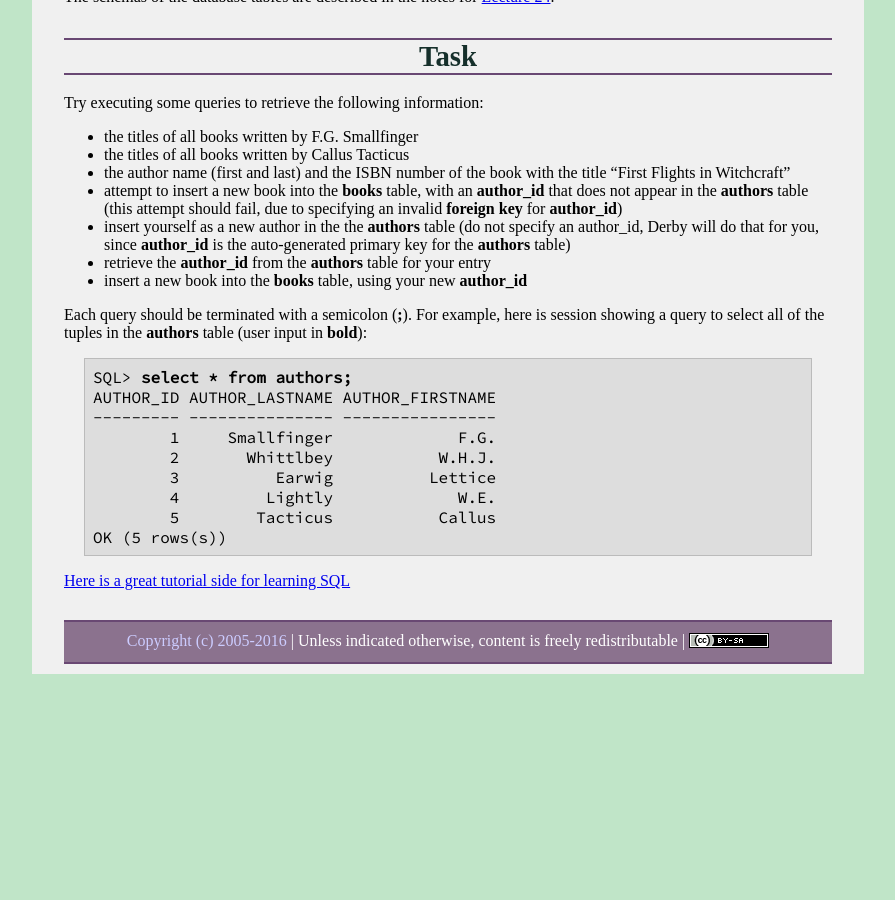
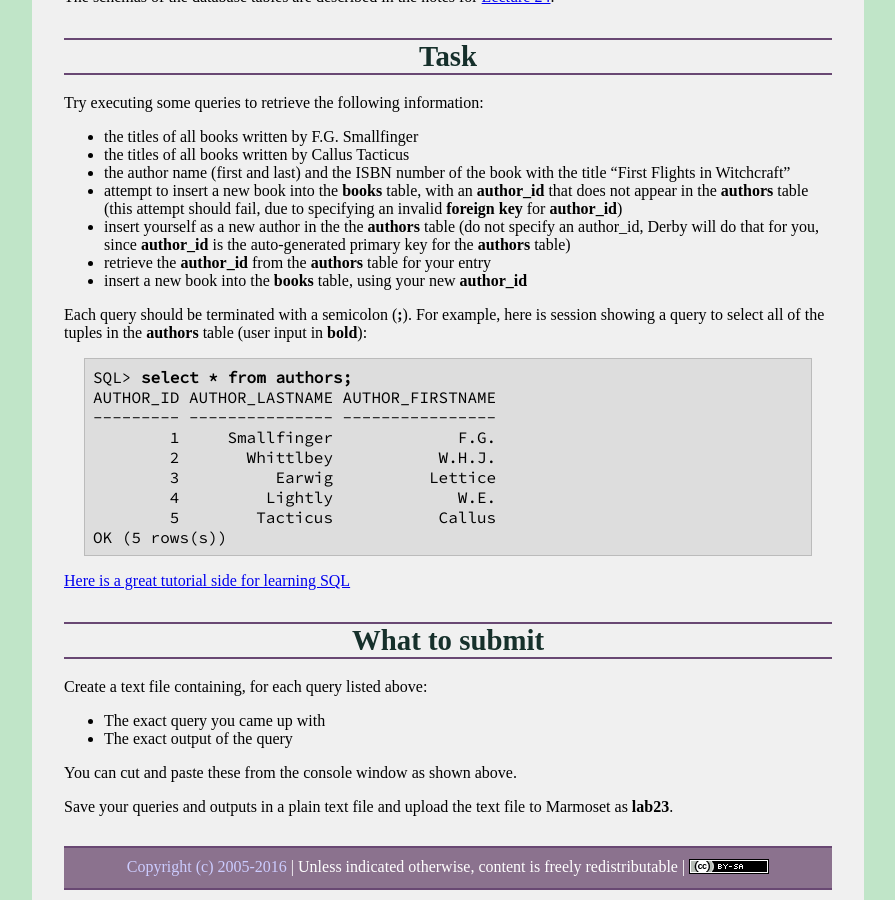
Before and after one commit to ycpcs/cs201-fall2016, a Jekyll site: the page built from labs/lab23.md, in a window 1280 px wide and 900 px high, scrolled down 1072 px. Shown: the whole window, without its empty margins (192-1087 px from the left). Built offline with Jekyll 4.4.1, drawn with Linux system fonts in a browser that asks for light colours; some web fonts are replaced; before the commit the page ends 1746 px from its top, so only the background shows below that.

Commit message:
what to submit

```diff
--- a/labs/lab23.md
+++ b/labs/lab23.md
@@ -75,3 +75,14 @@ OK (5 rows(s))
 </pre>
 
 [Here is a great tutorial side for learning SQL](http://www.w3schools.com/sql/default.asp)
+
+# What to submit
+
+Create a text file containing, for each query listed above:
+
+* The exact query you came up with
+* The exact output of the query
+
+You can cut and paste these from the console window as shown above.
+
+Save your queries and outputs in a plain text file and upload the text file to Marmoset as **lab23**.
```
